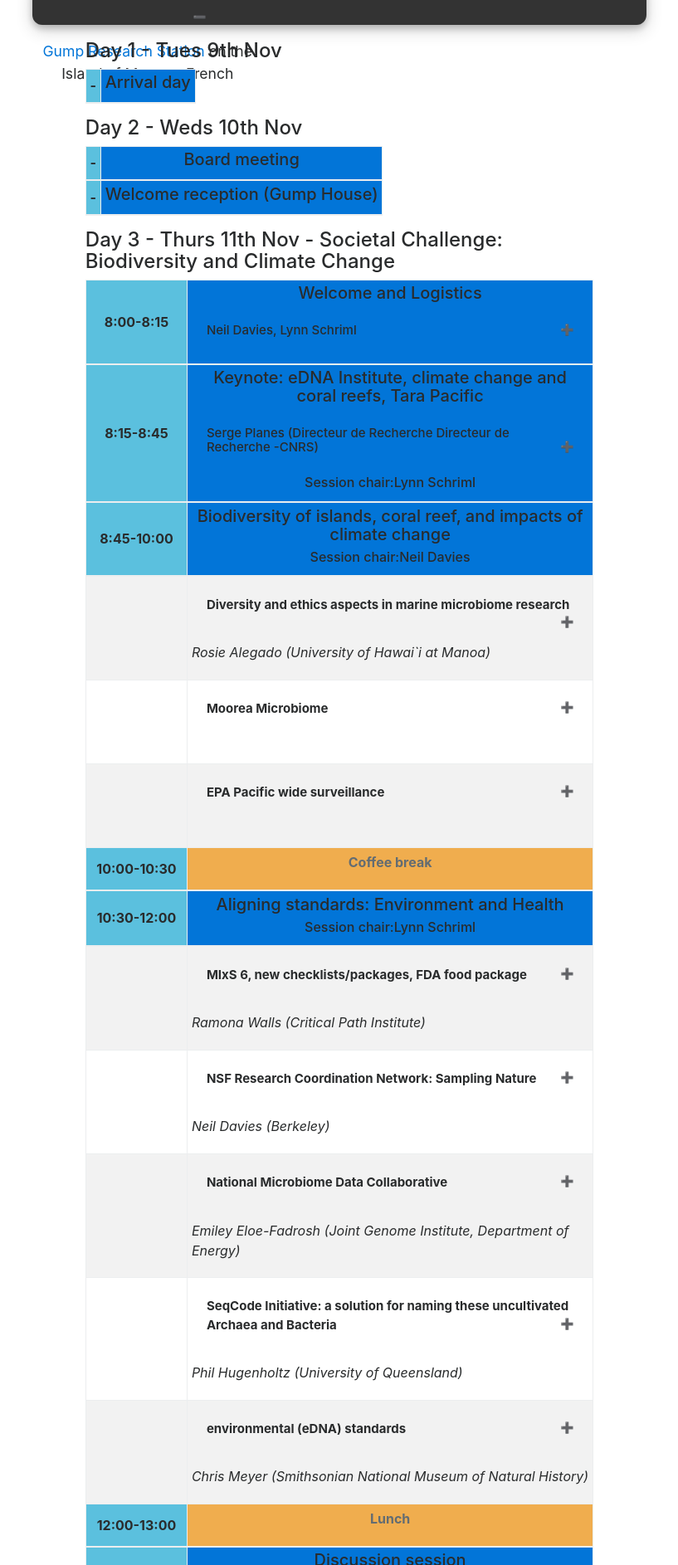
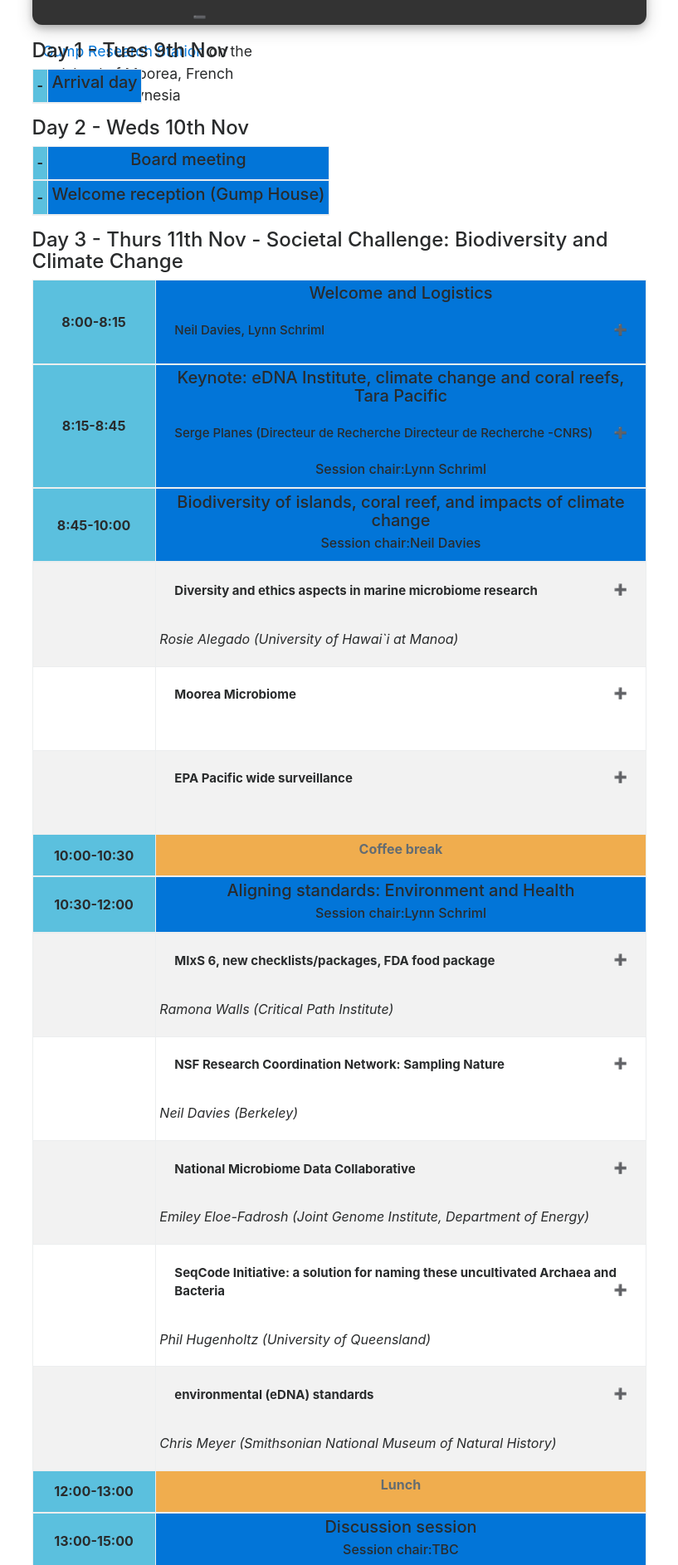
Before and after one commit to GenomicsStandardsConsortium/GSC23-Bangkok, a Jekyll site: the page built from program.html, in a window 1280 px wide. Shown: the part 333-2219 px from the top of the page at 83% size, without its empty margins (231-1048 px from the left). Built offline with Jekyll 4.4.1, drawn with Linux system fonts in a browser that asks for light colours; nearby versions of some CDN libraries.

Commit message:
Update program.html
-adjusted columns so that program fills 100% width like the other pages

```diff
--- a/program.html
+++ b/program.html
@@ -5,7 +5,7 @@ slide_id: 2
 
 <div class="row">
 
-    <div class="col-xs-12 col-sm-12 col-md-12 col-lg-10 offset-lg-1 col-xl-10 offset-xl-1">
+    <div class="col">
 
         {% for day in site.data.schedule %}
         <div>
```
